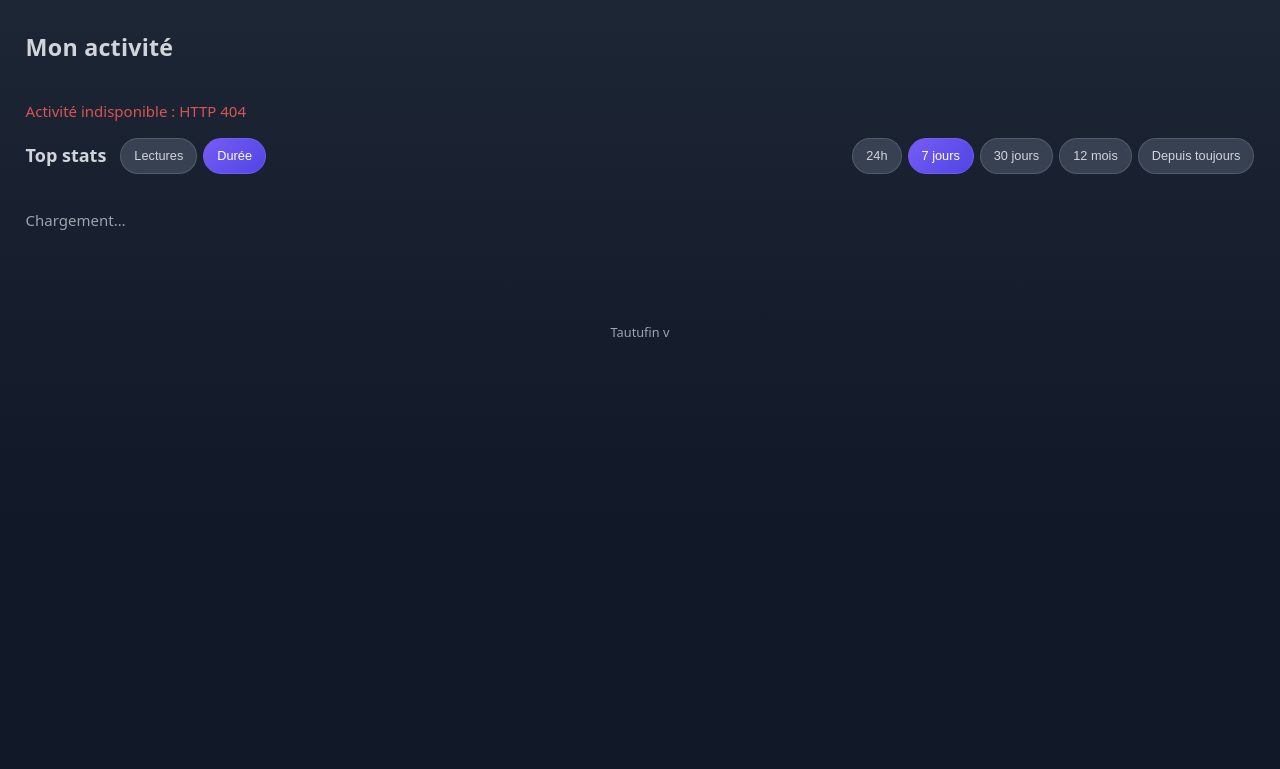
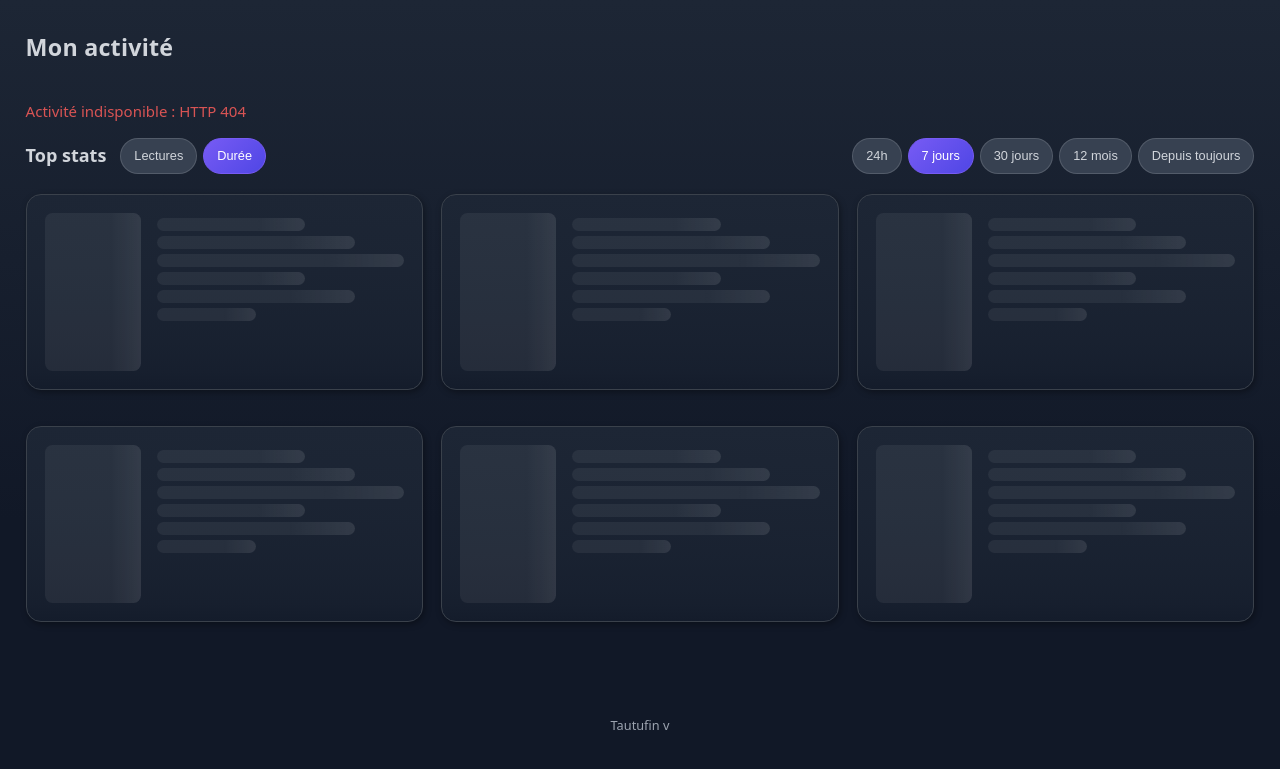
Before and after one commit to Zebs64/Tautufin, a Python web app: template data/interfaces/default/templates/home.html in a window 1280 px wide. Shown: the top 769 px of the page. Run offline with Jinja, Linux system fonts and the light colour scheme; the template is opened without the code that fills it, so the values that code supplies are empty.

Commit message:
feat: loading skeletons instead of "Chargement…"
While data loads, the home page shows ghost activity and stat cards,
the history ghost rows and every chart ghost bars, with a shimmer that
stops when reduced motion is requested. "Chargement…" stays available
to screen readers.

Co-Authored-By: Claude Opus 5.5 <noreply@anthropic.com>

```diff
--- a/data/interfaces/default/static/css/style.css
+++ b/data/interfaces/default/static/css/style.css
@@ -37,6 +37,33 @@
 :root[data-accent="pink"] { --accent-rgb: 226 76 145; --accent-deep-rgb: 182 42 108; --accent-light-rgb: 245 148 194; }
 
 * { box-sizing: border-box; }
+
+/* Texte réservé aux lecteurs d'écran. */
+.visually-hidden { position: absolute !important; width: 1px; height: 1px; margin: -1px;
+  padding: 0; overflow: hidden; clip: rect(0 0 0 0); white-space: nowrap; border: 0; }
+
+/* Squelettes de chargement : blocs à la forme du contenu attendu, parcourus
+   par un reflet, à la place des « Chargement… ». */
+.skeleton { position: relative; overflow: hidden; display: block;
+  background: rgba(255, 255, 255, .06); border-radius: var(--radius-sm); }
+.skeleton::after { content: ""; position: absolute; inset: 0; transform: translateX(-100%);
+  background: linear-gradient(90deg, transparent, rgba(255, 255, 255, .08), transparent);
+  animation: skeleton-shimmer 1.4s ease-in-out infinite; }
+@keyframes skeleton-shimmer { to { transform: translateX(100%); } }
+@media (prefers-reduced-motion: reduce) { .skeleton::after { animation: none; } }
+.sk-line { height: .85em; width: 100%; margin: .35em 0; }
+.sk-line.w-40 { width: 40%; } .sk-line.w-60 { width: 60%; } .sk-line.w-80 { width: 80%; }
+.sk-thumb { width: 34px; height: 51px; flex-shrink: 0; }
+.sk-poster { width: 96px; aspect-ratio: 2 / 3; flex-shrink: 0; border-radius: var(--radius-sm); }
+.sk-media { display: flex; align-items: center; gap: 10px; min-width: 200px; }
+.sk-media > div { flex: 1; }
+.sk-stat { display: flex; gap: 16px; padding: 22px 20px; min-height: 196px; }
+.sk-stat > div { flex: 1; }
+.sk-activity { display: flex; gap: 18px; align-items: center; padding: 18px 22px; }
+.sk-activity .sk-circle { width: 44px; height: 44px; border-radius: 50%; flex-shrink: 0; }
+.sk-activity > div { flex: 1; }
+.sk-chart { display: flex; align-items: flex-end; gap: 8px; width: 100%; height: 220px; padding: 0 6px; }
+.sk-chart .skeleton { flex: 1; border-radius: 6px 6px 0 0; }
 html { scrollbar-color: var(--bg-input) transparent; }
 body {
   margin: 0;
--- a/data/interfaces/default/templates/history.html
+++ b/data/interfaces/default/templates/history.html
@@ -57,7 +57,7 @@
         {% if user.is_admin %}<th data-sort="ip" class="sortable">IP</th>{% endif %}
       </tr>
     </thead>
-    <tbody aria-live="polite"><tr><td colspan="8" class="muted">Chargement…</td></tr></tbody>
+    <tbody aria-live="polite"></tbody>
   </table>
   <div class="pagination">
     <button class="btn btn-sm" id="prev-page">←</button>
--- a/data/interfaces/default/templates/home.html
+++ b/data/interfaces/default/templates/home.html
@@ -9,8 +9,12 @@
   {% endif %}
 </div>
 
-<div id="activity" class="activity-grid">
-  <p class="muted">Chargement…</p>
+<div id="activity" class="activity-grid" data-count="1">
+  <div class="card sk-activity" aria-hidden="true">
+    <span class="skeleton sk-circle"></span>
+    <div><span class="skeleton sk-line w-40"></span><span class="skeleton sk-line w-80"></span></div>
+  </div>
+  <span class="visually-hidden" role="status">Chargement…</span>
 </div>
 
 <div class="page-head row">
@@ -31,7 +35,16 @@
 </div>
 
 <div class="stats-grid" id="home-stats">
-  <p class="muted">Chargement…</p>
+  {% for i in range(6) %}
+  <div class="card sk-stat" aria-hidden="true">
+    <span class="skeleton sk-poster"></span>
+    <div>
+      <span class="skeleton sk-line w-60"></span>
+      {% for j in range(5) %}<span class="skeleton sk-line {{ ['w-80', '', 'w-60', 'w-80', 'w-40'][j] }}"></span>{% endfor %}
+    </div>
+  </div>
+  {% endfor %}
+  <span class="visually-hidden" role="status">Chargement…</span>
 </div>
 
 <div id="podium" class="podium-wrap"></div>
```
Also changed, not shown: data/interfaces/default/static/js/chart-state.js (+8 -0 lines), data/interfaces/default/static/js/history.js (+17 -1 lines).
